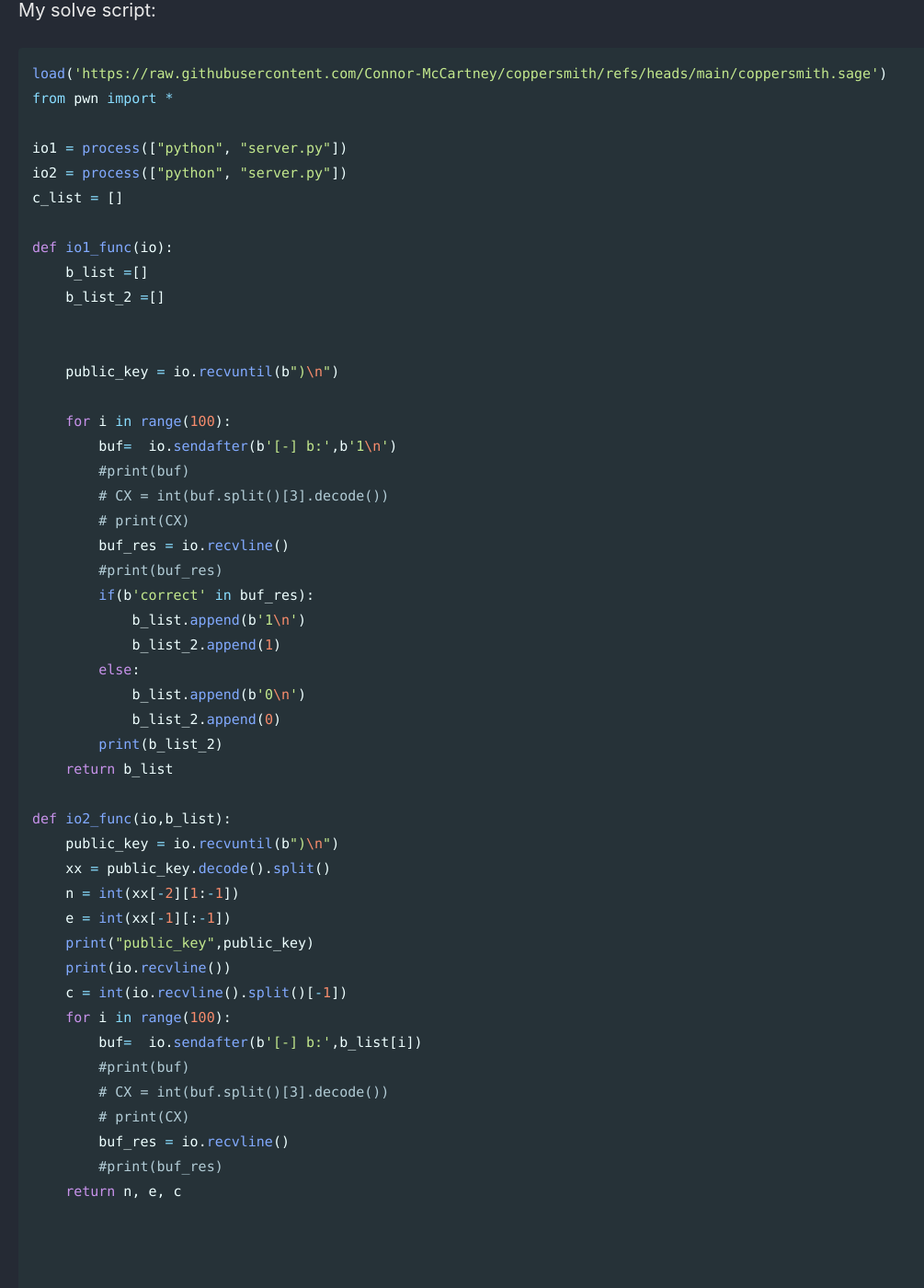
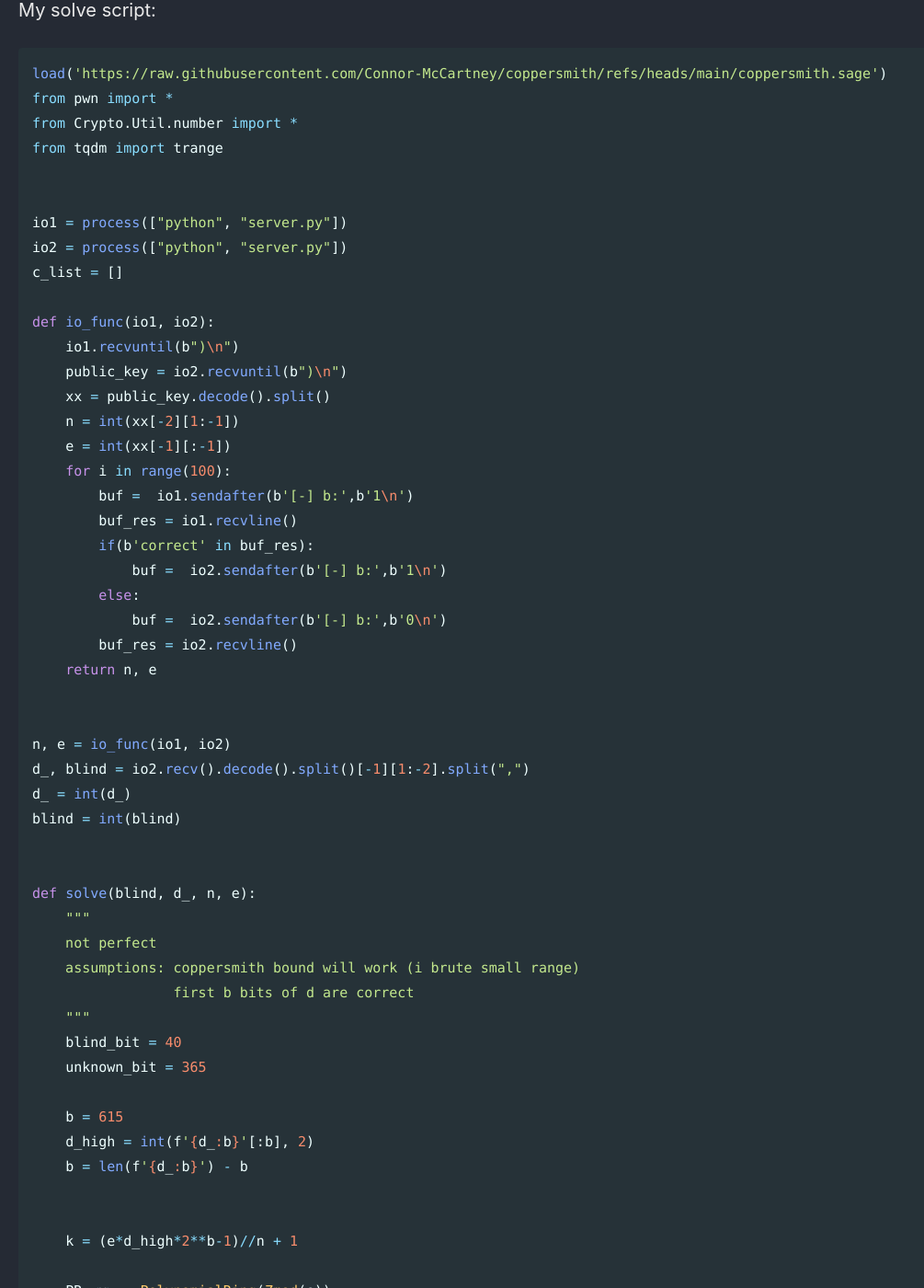
Before and after one commit to Connor-McCartney/Connor-McCartney.github.io, a Jekyll site: the page built from _pages/cryptography/small-roots/d_high.md, in a window 1280 px wide and 1400 px high, scrolled down 2741 px. Shown: the whole window at 92% size, without its empty margins (0-1005 px from the left). Built offline with Jekyll 4.4.1, drawn with Linux system fonts in a browser that asks for light colours; cached includes are drawn as plain includes; some of the changed text lies outside the part shown.

Commit message:
Update d_high.md

````diff
--- a/_pages/cryptography/small-roots/d_high.md
+++ b/_pages/cryptography/small-roots/d_high.md
@@ -105,66 +105,35 @@ My solve script:
 ```python
 load('https://raw.githubusercontent.com/Connor-McCartney/coppersmith/refs/heads/main/coppersmith.sage')
 from pwn import *
+from Crypto.Util.number import *
+from tqdm import trange
+
 
 io1 = process(["python", "server.py"])
 io2 = process(["python", "server.py"])
 c_list = []
 
-def io1_func(io):
-    b_list =[]
-    b_list_2 =[]
-
-
-    public_key = io.recvuntil(b")\n")
-
-    for i in range(100):
-        buf=  io.sendafter(b'[-] b:',b'1\n')
-        #print(buf)
-        # CX = int(buf.split()[3].decode())
-        # print(CX)
-        buf_res = io.recvline()
-        #print(buf_res)
-        if(b'correct' in buf_res):
-            b_list.append(b'1\n')
-            b_list_2.append(1)
-        else:
-            b_list.append(b'0\n')
-            b_list_2.append(0)
-        print(b_list_2)
-    return b_list
-
-def io2_func(io,b_list):
-    public_key = io.recvuntil(b")\n")
+def io_func(io1, io2):
+    io1.recvuntil(b")\n")
+    public_key = io2.recvuntil(b")\n")
     xx = public_key.decode().split()
     n = int(xx[-2][1:-1])
     e = int(xx[-1][:-1])
-    print("public_key",public_key)
-    print(io.recvline())
-    c = int(io.recvline().split()[-1])
     for i in range(100):
-        buf=  io.sendafter(b'[-] b:',b_list[i])
-        #print(buf)
-        # CX = int(buf.split()[3].decode())
-        # print(CX)
-        buf_res = io.recvline()
-        #print(buf_res)
-    return n, e, c
+        buf =  io1.sendafter(b'[-] b:',b'1\n')
+        buf_res = io1.recvline()
+        if(b'correct' in buf_res):
+            buf =  io2.sendafter(b'[-] b:',b'1\n')
+        else:
+            buf =  io2.sendafter(b'[-] b:',b'0\n')
+        buf_res = io2.recvline()
+    return n, e
 
 
-
-
-b_list = io1_func(io1)
-
-n, e, c = io2_func(io2,b_list)
-
-#io2.interactive()
+n, e = io_func(io1, io2)
 d_, blind = io2.recv().decode().split()[-1][1:-2].split(",")
 d_ = int(d_)
 blind = int(blind)
-
-
-from Crypto.Util.number import *
-from tqdm import trange
 
 
 def solve(blind, d_, n, e):
@@ -219,8 +188,10 @@ def solve(blind, d_, n, e):
 p = solve(blind, d_, n, e)
 q = n//p
 d = pow(e, -1, (p-1)*(q-1))
+
+print(io2.recvuntil(b"encrypt token is: "))
+c = int(io2.recvline().decode())
 token = pow(c, d, n)
-
 print(io2.recv())
 io2.sendline(token.hex().encode())
 print(io2.recv())
````
